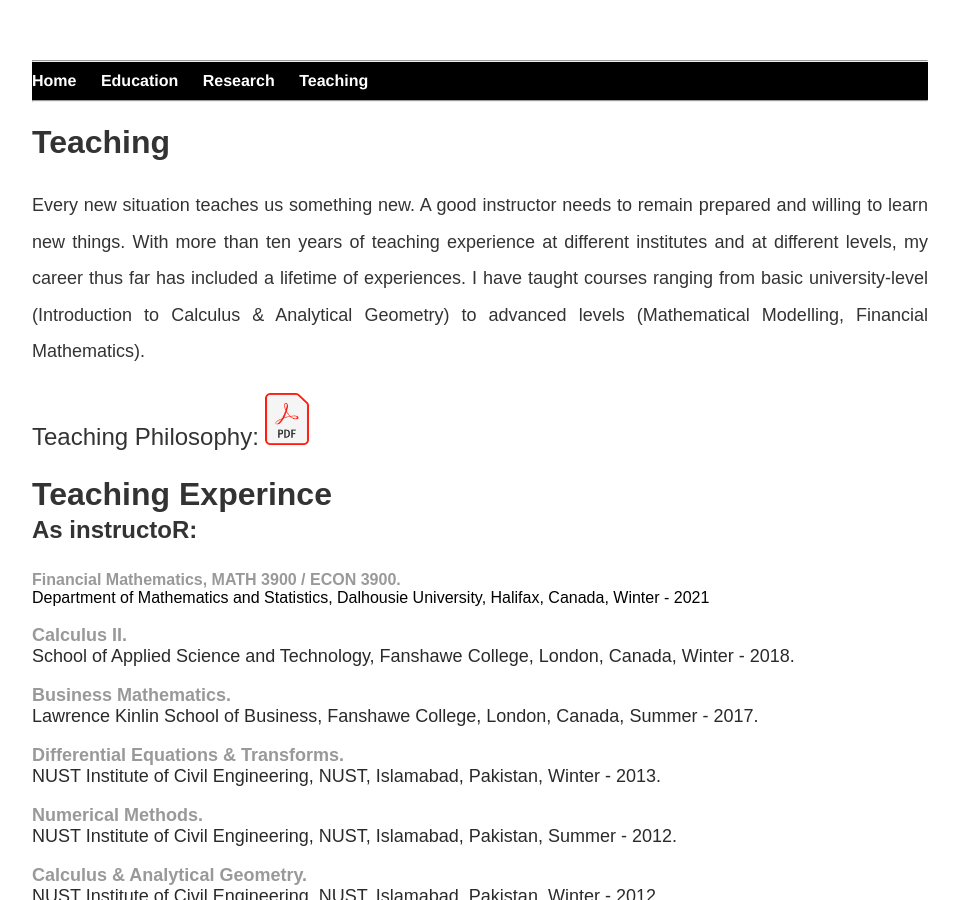
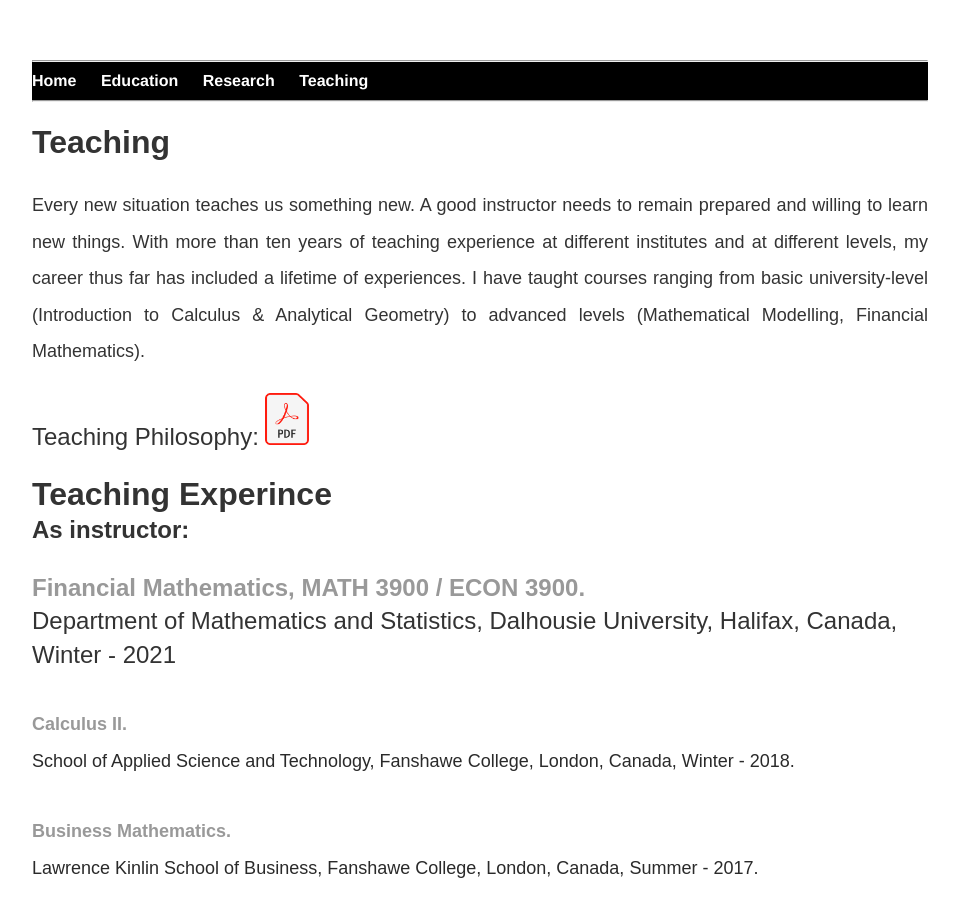
Before and after one commit to MathBioInfo/amjadkhan, a Jekyll site: the page built from Teaching/index.html, in a window 1280 px wide and 900 px high. Shown: the whole window, without its empty margins (160-1119 px from the left). Built offline with Jekyll 4.4.1, drawn with Linux system fonts in a browser that asks for light colours.

Commit message:
Update index.html

```diff
--- a/Teaching/index.html
+++ b/Teaching/index.html
@@ -31,10 +31,10 @@ title: About teaching
 		<font size="6"><b>Teaching Experince</b></font><br>
 
 
-		<font size="5"><b>As instructoR:</b></font><br>
+		<font size="5"><b>As instructor:</b></font><br>
 	<p>
 	<a href="financialmath2021/index.html">
-	<div class="paragraph"></font color="#2a2a2a" size="4">
+
 	<strong> Financial Mathematics, MATH 3900 / ECON 3900.
 	</strong></a><br />Department of Mathematics and Statistics, Dalhousie University, Halifax, Canada, Winter - 2021
 	</font><br /><br /><font color="#2a2a2a" size="4">
@@ -73,7 +73,7 @@ title: About teaching
 		  <a href="#">
 	<strong> Numerical Methods.
 	</strong></a><br />NUST Institute of Civil Engineering, NUST, Islamabad, Pakistan, Summer - 2009.
-	</font><br /><br /><font color="#2a2a2a" size="4">
+
 	</p>
 	<p><font size="5"><b>As teaching assistant:</b></font><br>
 	<br>
```
